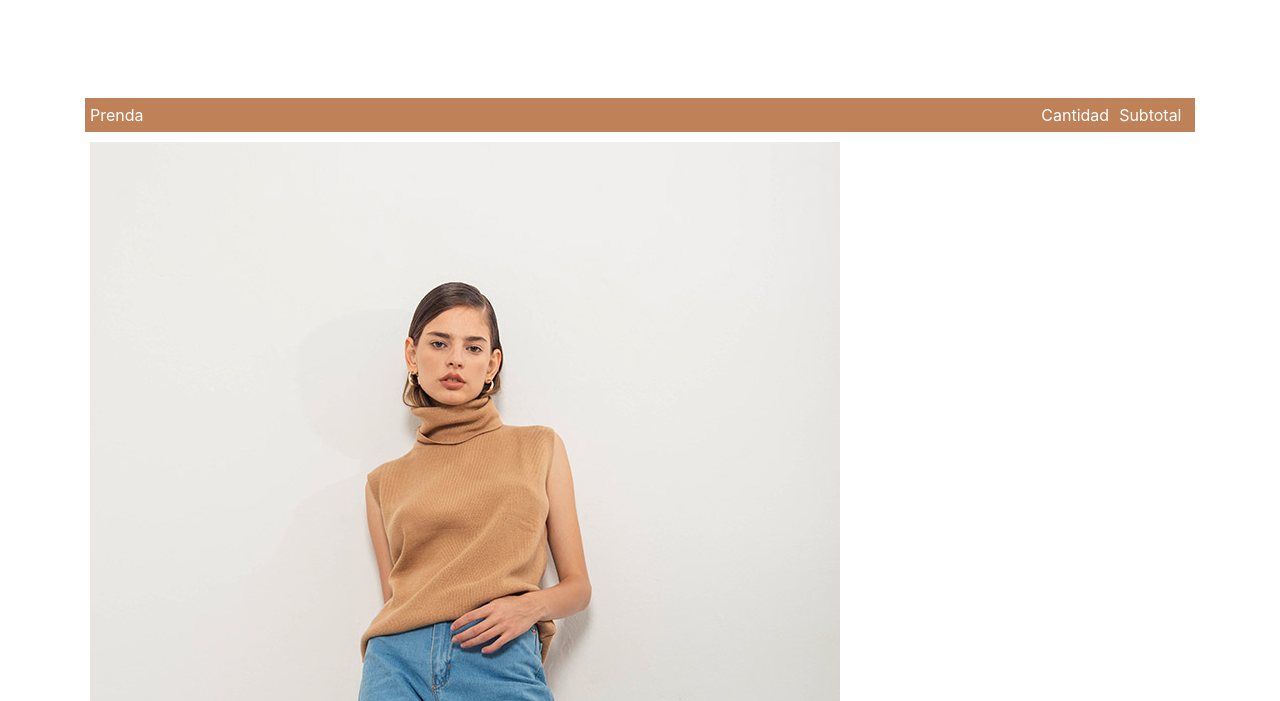
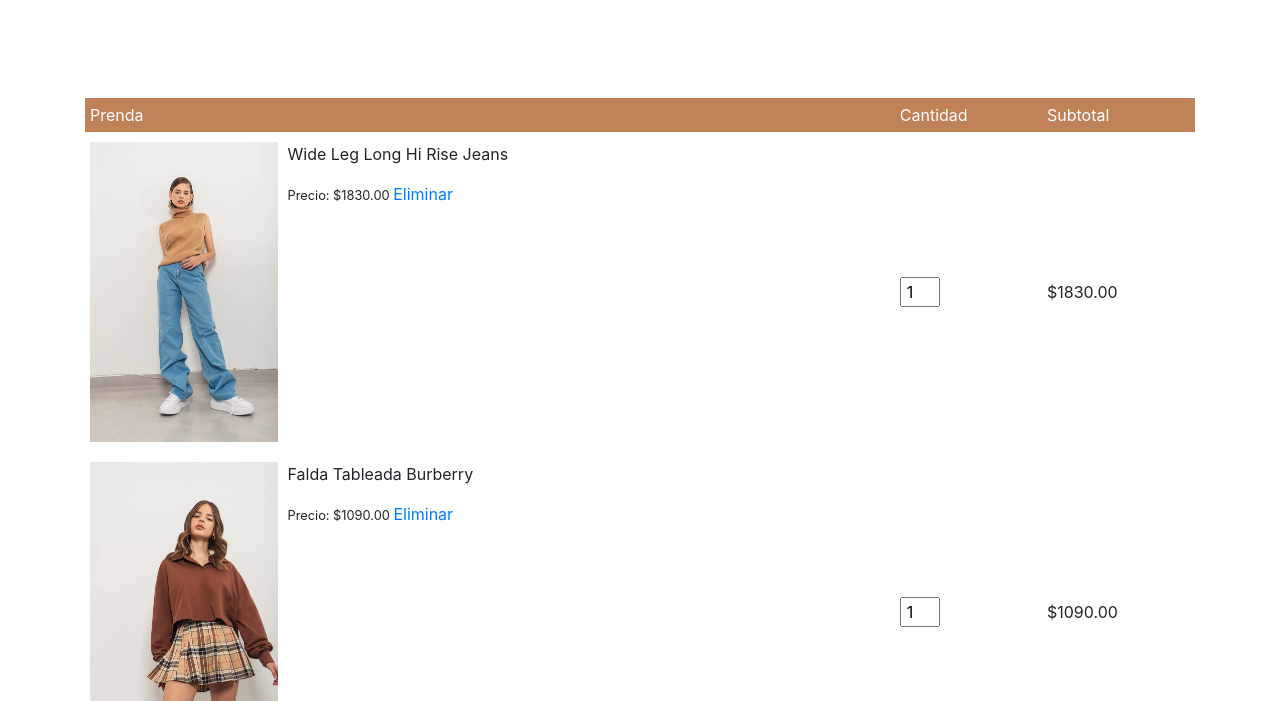
Before and after one commit to brg20/Syko-eshop, a website: page views/carrito.html in a window 1280 px wide. Shown: the part 99-800 px from the top of the page. Drawn offline with nearby package versions, Linux system fonts and the light colour scheme; a web font is replaced by a local one.

Commit message:
Update estiloscss.css

```diff
--- a/css/estiloscss.css
+++ b/css/estiloscss.css
@@ -558,6 +558,9 @@ td {
       height: 300px;
       margin-right: 10px; }
 
+td img {
+      height: 300px;
+      margin-right: 10px; }
 .total-price {
   display: flex;
   justify-content: flex-end; }
```
